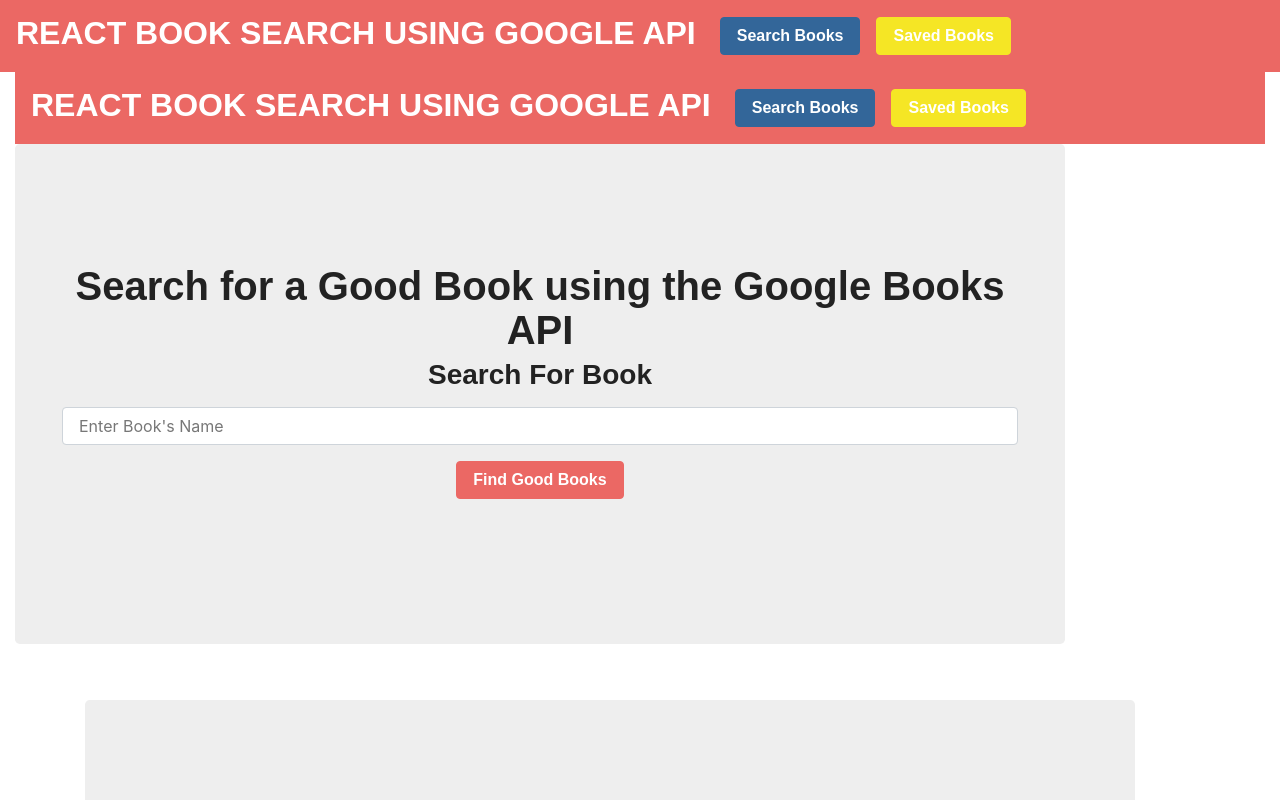
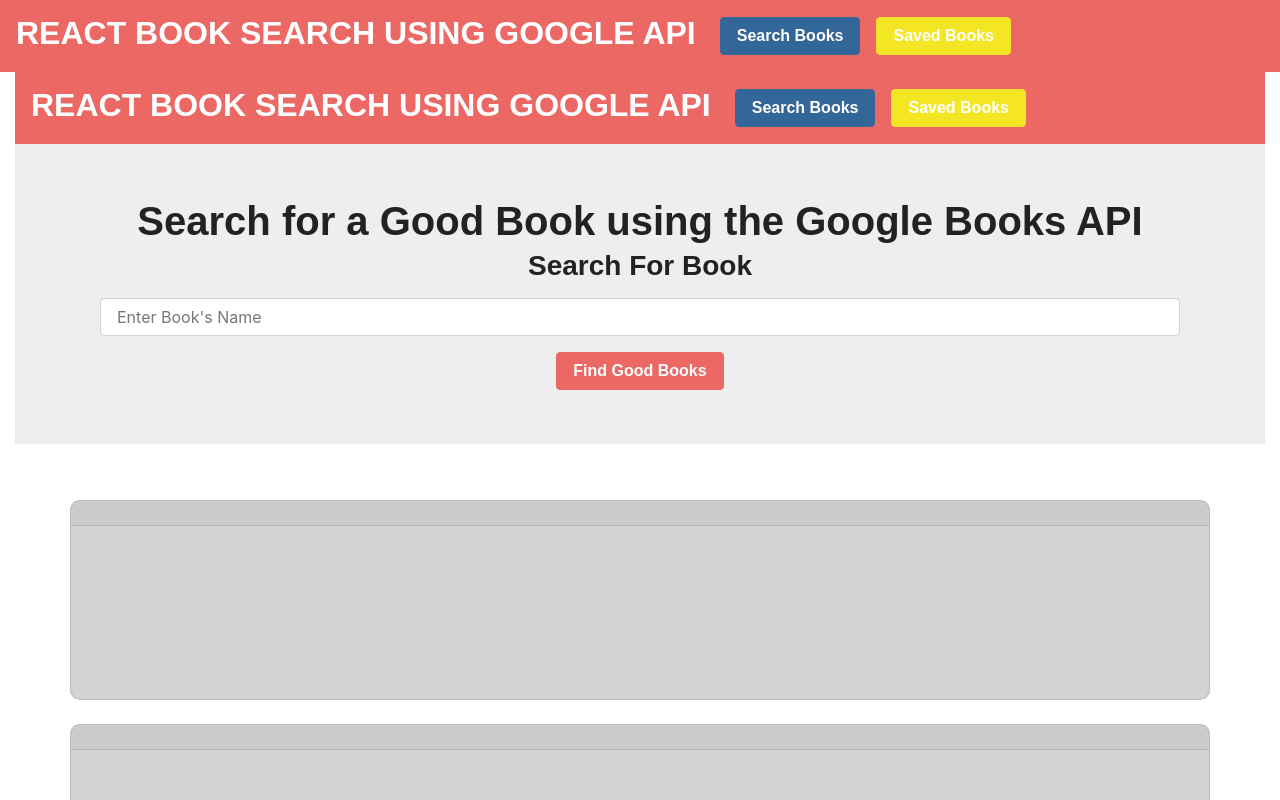
Before and after one commit to jmauro33/bookactivity, a React (Create React App) app in the folder client/: page / in a window 1280 px wide. Shown: the top 800 px of the page. Built offline with nearby package versions, Linux system fonts and the light colour scheme; a web font is replaced by a local one.

Commit message:
working on styling of pages

```diff
--- a/client/src/components/Jumbotron/index.js
+++ b/client/src/components/Jumbotron/index.js
@@ -1,13 +1,13 @@
 import React from "react";
-
+import "./style.css";
 function Jumbotron({ children }) {
   return (
-    <div
-      style={{ height: 500, width: 1050,  clear: "both", paddingTop: 120, textAlign: "center" }}
-      className="jumbotron"
-    >
-      {children}
+    <div className="jumbotron jumbotron-fluid d-flex align-items-center">
+    <div className="container text-center">
+        {children}
     </div>
+</div>
+
   );
 }
 
--- /dev/null
+++ b/client/src/components/Jumbotron/style.css
@@ -0,0 +1,7 @@
+.jumbotron{
+
+    height: 300px;
+    width: 100%;
+    padding-top: 10;
+    text-align: center
+}
--- a/client/src/pages/SearchBooks.js
+++ b/client/src/pages/SearchBooks.js
@@ -28,13 +28,9 @@
         </Jumbotron>
       <br></br>
       <Container>
-       <Jumbotron>
         <SearchResults></SearchResults>
-      </Jumbotron>
-
       </Container>
     </Container>
-
   );
 }
 
```
